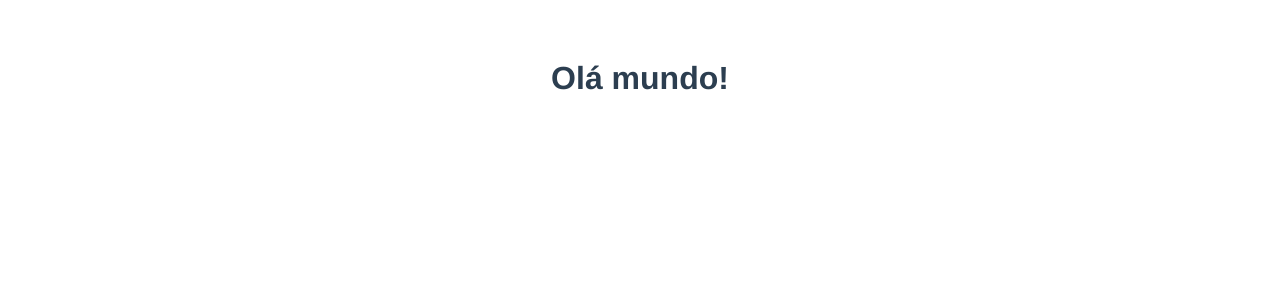
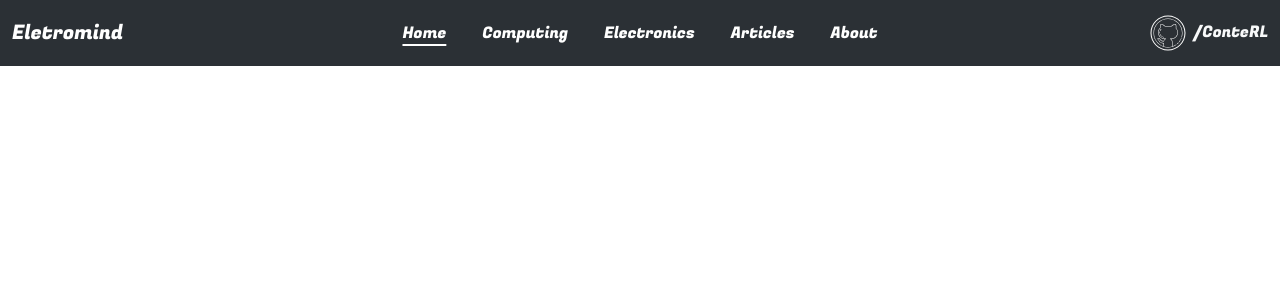
Before and after one commit to ConteRL/eletromind, a Vue app: page / in a window 1280 px wide. Shown: the top 300 px of the page. Built offline with nearby package versions, Linux system fonts and the light colour scheme.

Commit message:
Editing NavBar

```diff
--- a/package.json
+++ b/package.json
@@ -8,6 +8,9 @@
     "lint": "vue-cli-service lint"
   },
   "dependencies": {
+    "@popperjs/core": "^2.11.8",
+    "bootstrap": "^5.3.3",
+    "bootstrap-vue": "^2.23.1",
     "core-js": "^3.8.3",
     "vue": "^3.2.13"
   },
--- a/src/App.vue
+++ b/src/App.vue
@@ -1,10 +1,15 @@
 <template>
-  <h1>Olá mundo!</h1>
+  <NavBar />
 </template>
 
 <script>
+import NavBar from './components/NavBar.vue'
+
 export default {
-  name: 'App'
+  name: 'App',
+  components: {
+    NavBar,
+  }
 }
 </script>
 
@@ -15,6 +20,5 @@ export default {
   -moz-osx-font-smoothing: grayscale;
   text-align: center;
   color: #2c3e50;
-  margin-top: 60px;
 }
 </style>
--- /dev/null
+++ b/src/components/NavBar.vue
@@ -0,0 +1,76 @@
+<template>
+  <nav class="navbar navbar-expand-lg bg-body-tertiary" data-bs-theme="dark" id="navbar">
+    <div class="container-fluid">
+      <a class="navbar-brand" href="#">Eletromind</a>
+
+      <button class="navbar-toggler" type="button" data-bs-toggle="collapse" data-bs-target="#navbarNavDropdown"
+        aria-controls="navbarNavDropdown" aria-expanded="false" aria-label="Toggle navigation">
+        <span class="navbar-toggler-icon"></span>
+      </button>
+
+      <div class="collapse navbar-collapse position-absolute top-50 start-50 translate-middle" id="navbarNavDropdown">
+        <ul class="navbar-nav">
+          <li class="nav-item">
+            <a class="nav-link active" aria-current="page" href="#">Home</a>
+          </li>
+          <li class="nav-item">
+            <a class="nav-link" href="#">Computing</a>
+          </li>
+          <li class="nav-item">
+            <a class="nav-link" href="#">Electronics</a>
+          </li>
+          <li class="nav-item">
+            <a class="nav-link" href="#">Articles</a>
+          </li>
+          <li class="nav-item">
+            <a class="nav-link" href="#">About</a>
+          </li>
+        </ul>
+      </div>
+
+      <div>
+        <img style="height: 50px;" src="../assets/github.svg" alt="Logo do GitHub">
+        <span class="text-light">/ConteRL</span>
+      </div>
+    </div>
+  </nav>
+</template>
+
+<script>
+export default {
+  name: 'NavBar',
+  props: {
+    msg: String
+  }
+}
+</script>
+
+<!-- Add "scoped" attribute to limit CSS to this component only -->
+<style scoped>
+@import url('https://fonts.googleapis.com/css2?family=Fugaz+One&display=swap');
+
+ul {
+  list-style-type: none;
+  padding: 0;
+}
+
+li {
+  display: inline-block;
+  margin: 0 10px;
+}
+
+a {
+  color: white;
+  font-weight: 200;
+}
+
+a.active {
+  text-decoration: underline 2px;
+  text-underline-offset: 0.4rem;
+}
+
+#navbar {
+  font-family: 'Fugaz One';
+  height: 10%;
+}
+</style>
--- a/src/main.js
+++ b/src/main.js
@@ -1,4 +1,7 @@
 import { createApp } from 'vue'
 import App from './App.vue'
+import '../node_modules/bootstrap/dist/css/bootstrap.css';
+import '../node_modules/bootstrap-vue/dist/bootstrap-vue.css';
+import '../node_modules/bootstrap/dist/js/bootstrap.js';
 
 createApp(App).mount('#app')
```
Also changed, not shown: src/assets/github.svg (added), 1 other file (tests, documents, lock files or other folders).
